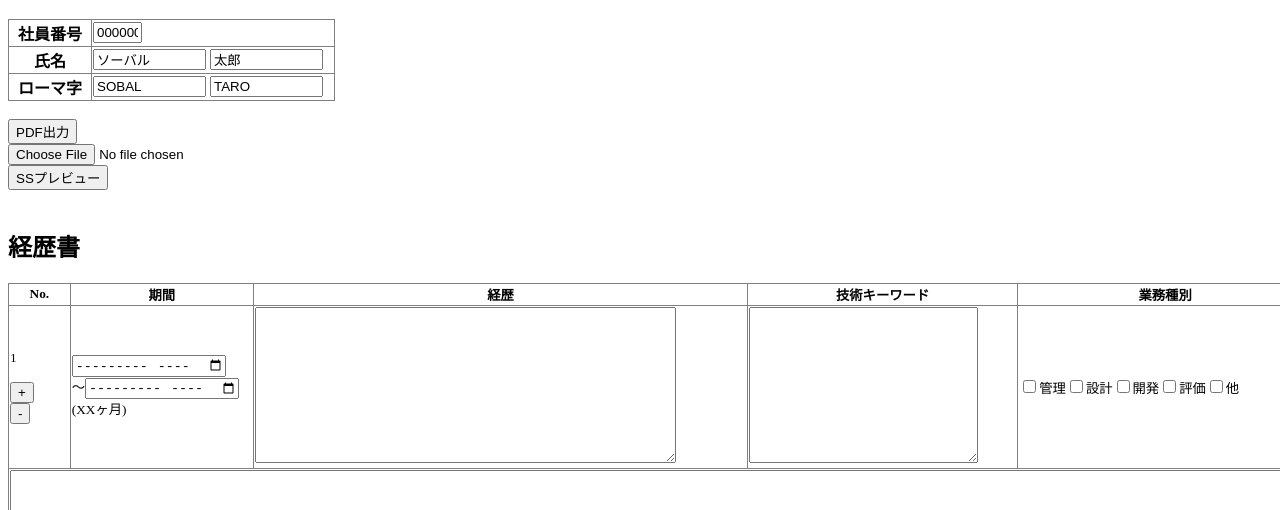
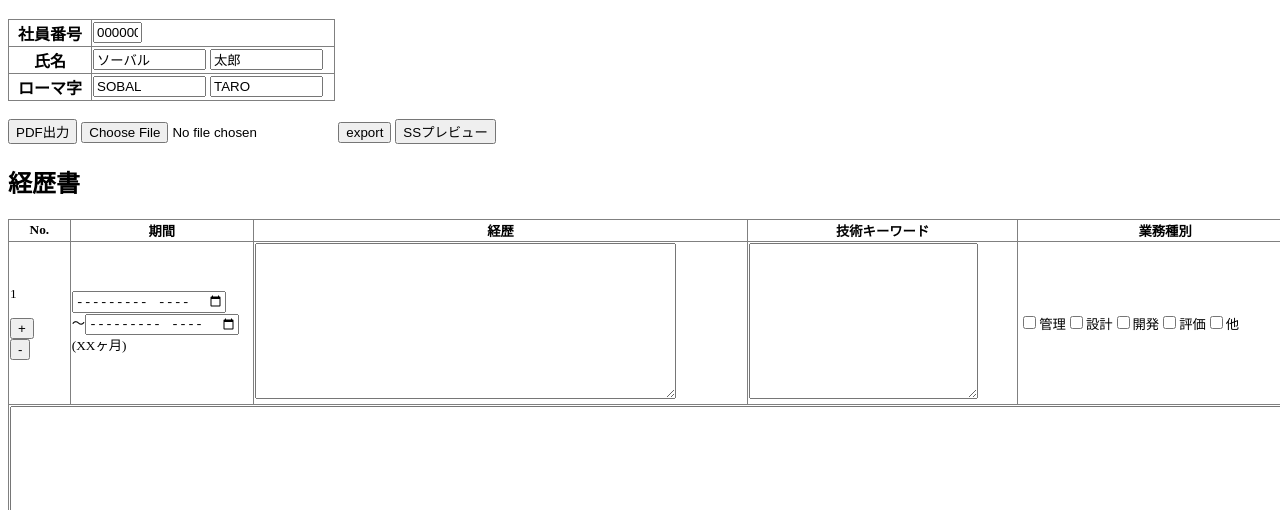
Before and after one commit to shiro-inoue/SSCreationWebApp, a plain HTML site: page index.html in a window 1280 px wide. Shown: the part 70-580 px from the top of the page. Drawn offline with Linux system fonts and the light colour scheme.

Commit message:
HTML編集ボタン配置canvasID変更

```diff
--- a/canvasOutput.js
+++ b/canvasOutput.js
@@ -2,7 +2,7 @@ let context;
 
 function previewSS() {
     // 描画コンテキストの取得
-    let canvas = document.getElementById('canvas');
+    let canvas = document.getElementById('previewCanvas');
     context = canvas.getContext('2d');
 
     context.clearRect(0, 0, canvas.width, canvas.height);
--- a/index.html
+++ b/index.html
@@ -38,9 +38,10 @@
     </table>
 
     <br>
-    <input type="button" value="PDF出力" id="outputPDF" onclick="outputPDF()"><br>
-    <input type="file" value="JSON読み込み" id="readJSON" onchange="readJSON()"><br>
-    <input type="button" value="SSプレビュー" id="previewSS" onclick="previewSS()"><br>
+    <input type="button" value="PDF出力" id="outputPDF" onclick="outputPDF()">
+    <input type="file" value="import" id="readJSON" onchange="readJSON()">
+    <input type="button" value="export" id="writeJSON" onclick="writeJSON()">
+    <input type="button" value="SSプレビュー" id="previewSS" onclick="previewSS()">
     <br>
 
     <h2>経歴書</h2>
@@ -55,7 +56,7 @@
         </tr>
     </table>
 
-    <canvas id="canvas" width="600" height="2000"></canvas>
+    <canvas id="previewCanvas" width="800" height="1200"></canvas>
 </body>
 
 </html>
--- a/tableOutput.js
+++ b/tableOutput.js
@@ -38,6 +38,10 @@ function readJSON() {
         block_id = JSON.parse(reader.result);
         createTable(block_id);
     }
+}
+
+function writeJSON() {
+    alert("writeJSON() 未実装");
 }
 
 function createTable(jsonParse) {
```
